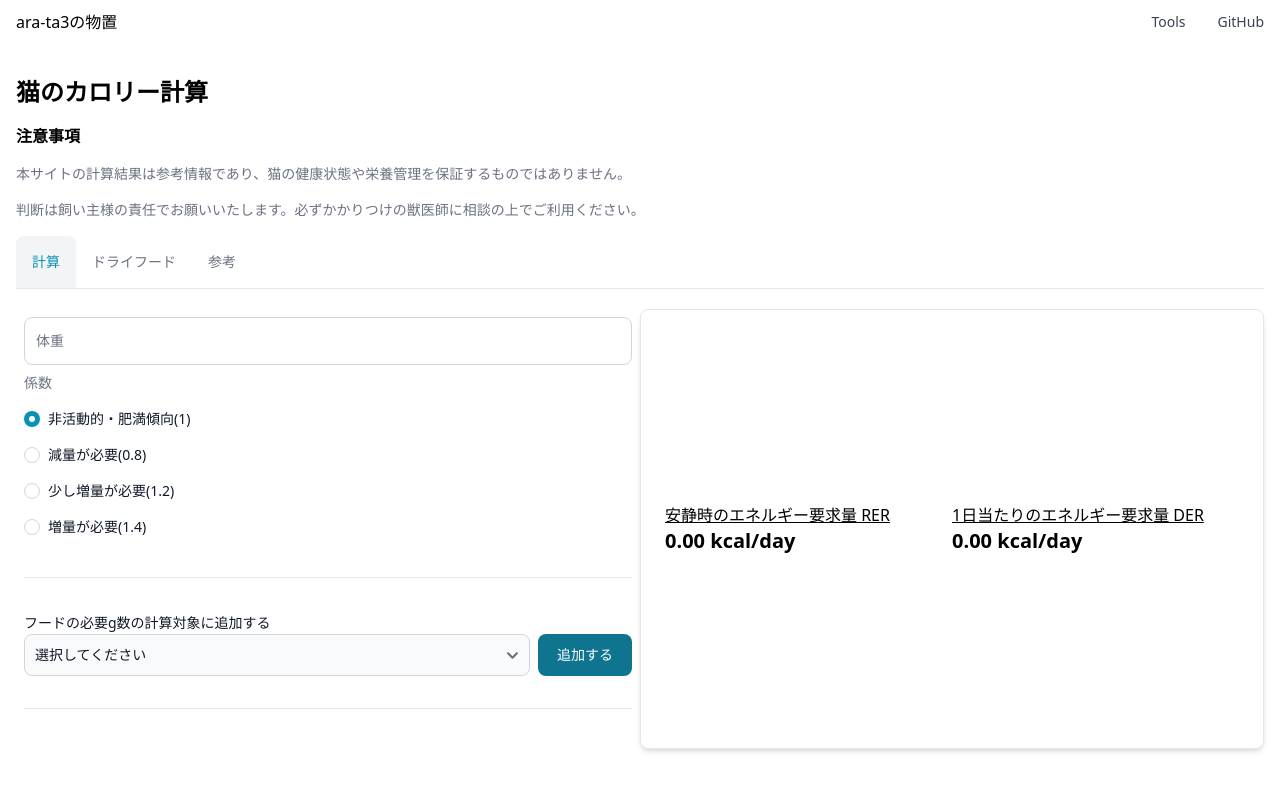
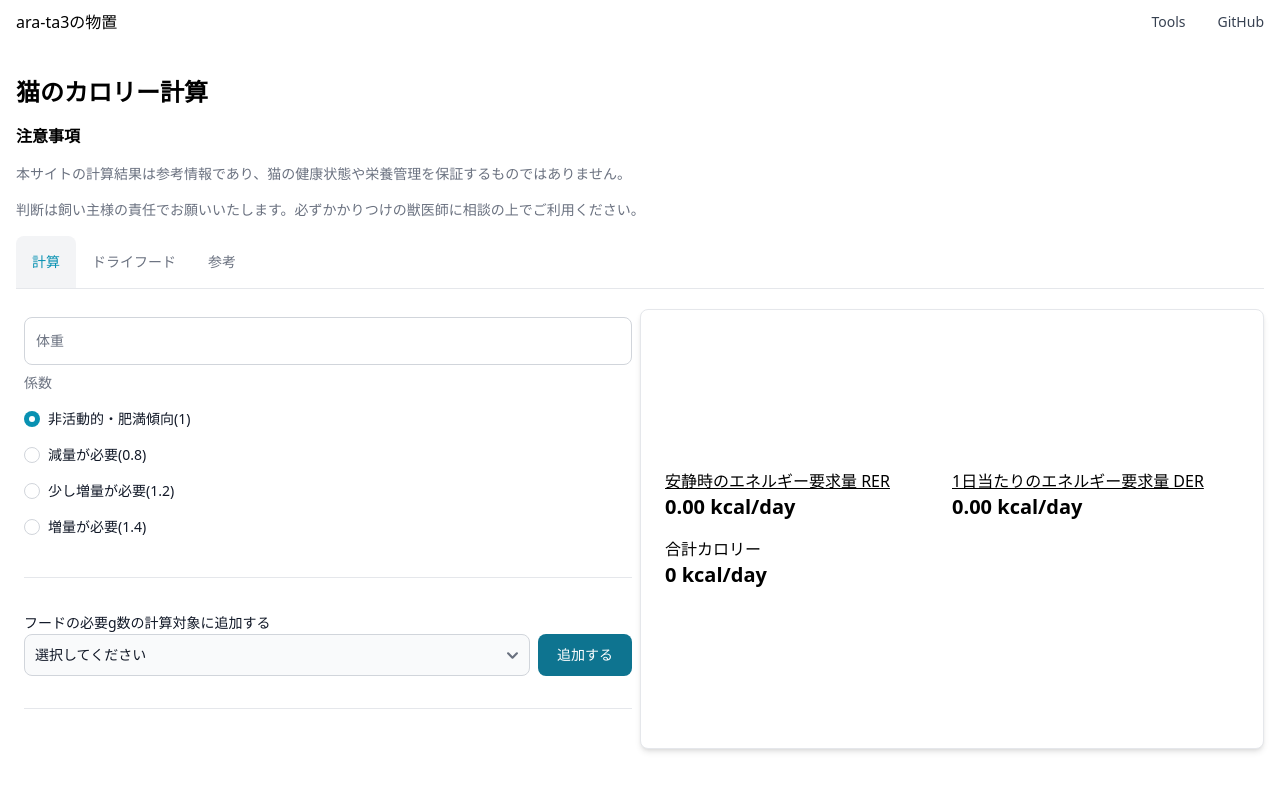
Before and after one commit to ara-ta3/ara-ta3.github.io, a React (Vite) app: page /cat/calorie in a window 1280 px wide. Shown: the top 790 px of the page. Built offline with nearby package versions, Linux system fonts and the light colour scheme.

Commit message:
Calculate sum

```diff
--- a/src/components/cats/CalorieCalculator.tsx
+++ b/src/components/cats/CalorieCalculator.tsx
@@ -127,6 +127,19 @@ const CalorieCalculator: React.FC<{
             </p>
           </div>
         </div>
+        <div className="flex flex-col grid-item col-span-1">
+          <p>合計カロリー</p>
+          <p className="text-xl font-bold">
+            {Object.entries(props.calculateTargets).reduce(
+              (sum, [foodId, value]) => {
+                const f = DryFoods.find((x) => x.id === Number(foodId));
+                return sum + (value["gram"] * (f?.kcalPer100 || 0)) / 100;
+              },
+              0
+            )}{" "}
+            kcal/day
+          </p>
+        </div>
       </Card>
     </div>
   );
```
